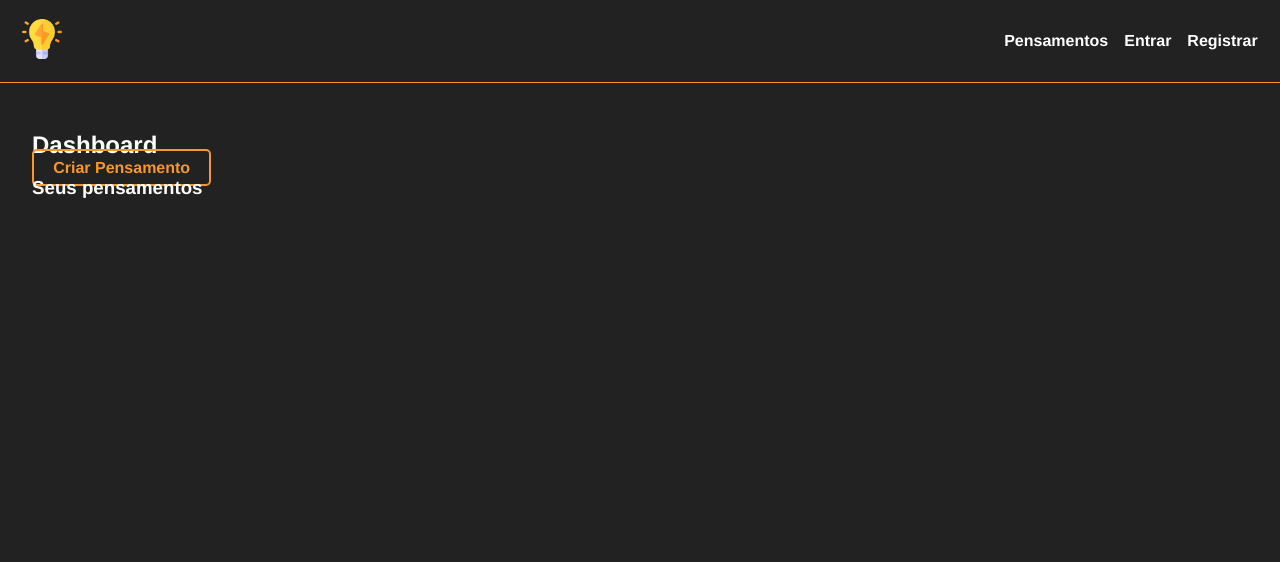
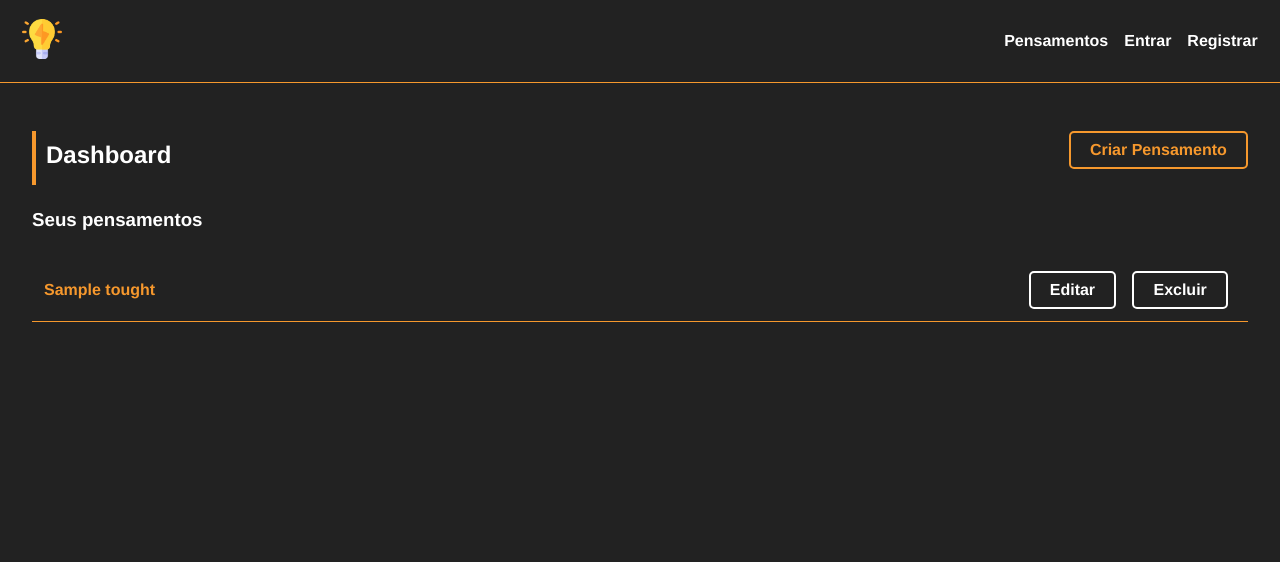
Before and after one commit to LucasOliveiraaq/Projeto-Pensamentos, a Node server app: template views/toughts/dashboard.handlebars in a window 1280 px wide. Shown: the top 562 px of the page. Run offline with Node 20, Linux system fonts and the light colour scheme; the template is opened without the code that fills it: values that come from a table or form of the project are taken from there, others are empty; tables that the repository leaves empty hold one stand-in row (values such as "Sample post"); some libraries are stand-ins or nearby versions.

Commit message:
Incluindo e removendo pensamentos

```diff
--- a/models/Messages.js
+++ b/models/Messages.js
@@ -8,6 +8,8 @@ class Messages {
     static flashMessageUsuario = "Usuário não encontrado!";
     static flashMessageSenhaInvalida = "Senha inválida!";
     static flashMessageAutenticacao = "Autenticação realizada com sucesso!";
+    static flashMessagePensamentoCriadoComSucesso = "Pensamento criado com sucesso!";
+    static flashMessagePensamentoRemovidoComSucesso = "Pensamento removido com sucesso!";
 }
 
 module.exports = Messages;
--- a/public/css/styles.css
+++ b/public/css/styles.css
@@ -43,6 +43,70 @@
   min-height: 60vh;
   /* faz q o footer fique no fim da pagina*/
   padding: 2em;
+}
+
+/*Create / edit form*/
+.tought-form-container a {
+  color: #f6982d;
+}
+
+.tought-form-container a:hover {
+  color: #fff;
+}
+
+.tought-form-container h1 {
+  margin: 1em 0;
+  color: #fff;
+  border-left: 4px solid #f6982d;
+  padding: 0.3em;
+}
+
+.tought-form-container form {
+  max-width: 30%;
+  margin-top: 1.5em;
+}
+
+/* dashboard*/
+.title-container {
+  display: flex;
+  justify-content: space-between;
+  margin-bottom: 1.5em;
+}
+
+.title-container h2 {
+  border-left: 4px solid #f6982d;
+  padding: 10px;
+}
+
+.dashboard h3 {
+  margin-bottom: 1.5em;
+}
+
+.dashboard ul {
+  list-style: none;
+}
+
+.dashboard li {
+  padding: 12px;
+  border-bottom: 1px solid #f6982d;
+  display: flex;
+  align-items: center;
+  justify-content: space-between;
+}
+
+.dashboard .label {
+  font-weight: bold;
+  color: #f6982d;
+}
+
+.dashboard .actions {
+  display: flex;
+}
+
+.dashboard .actions .btn {
+  color: #fff;
+  border-color: #fff;
+  margin: 0 0.5em;
 }
 
 /* footer */
--- a/routes/toughtsRoutes.js
+++ b/routes/toughtsRoutes.js
@@ -4,7 +4,10 @@ const ToughtsController = require('../controllers/ToughtController');
 
 const checkAuth = require('../helpers/auth').checkAuth;
 
+router.get("/add", checkAuth, ToughtsController.createTought);
+router.post("/add", checkAuth, ToughtsController.createToughtSave);
 router.get('/dashboard', checkAuth, ToughtsController.dashboard)
+router.post('/remove', checkAuth, ToughtsController.removeTought);
 router.get('/', ToughtsController.showToughts)
 
 module.exports = router;
--- a/views/toughts/dashboard.handlebars
+++ b/views/toughts/dashboard.handlebars
@@ -1,7 +1,21 @@
 <div class="dashboard">
     <div class="title-container">
         <h2>Dashboard</h2>
-        <a href="/toughts/add" class="btn">Criar Pensamento</a>
+        <a href="/tougths/add" class="btn">Criar Pensamento</a>
     </div>
     <h3>Seus pensamentos</h3>
+    <ul>
+        {{#each toughts}}
+            <li>
+                <span class="label">{{this.title}}</span>
+                <span class="actions">
+                    <a href="/" class="btn">Editar</a>
+                    <form action="/tougths/remove" method="post">
+                        <input type="hidden" name="id" value="{{this.id}}">
+                        <input type="submit" value="Excluir" class="btn">
+                    </form>
+                </span>
+            </li>
+        {{/each}}
+    </ul>
 </div>
```
Also changed, not shown: controllers/ToughtController.js (+76 -3 lines), views/toughts/create.handlebars (added, +11 -0 lines).
